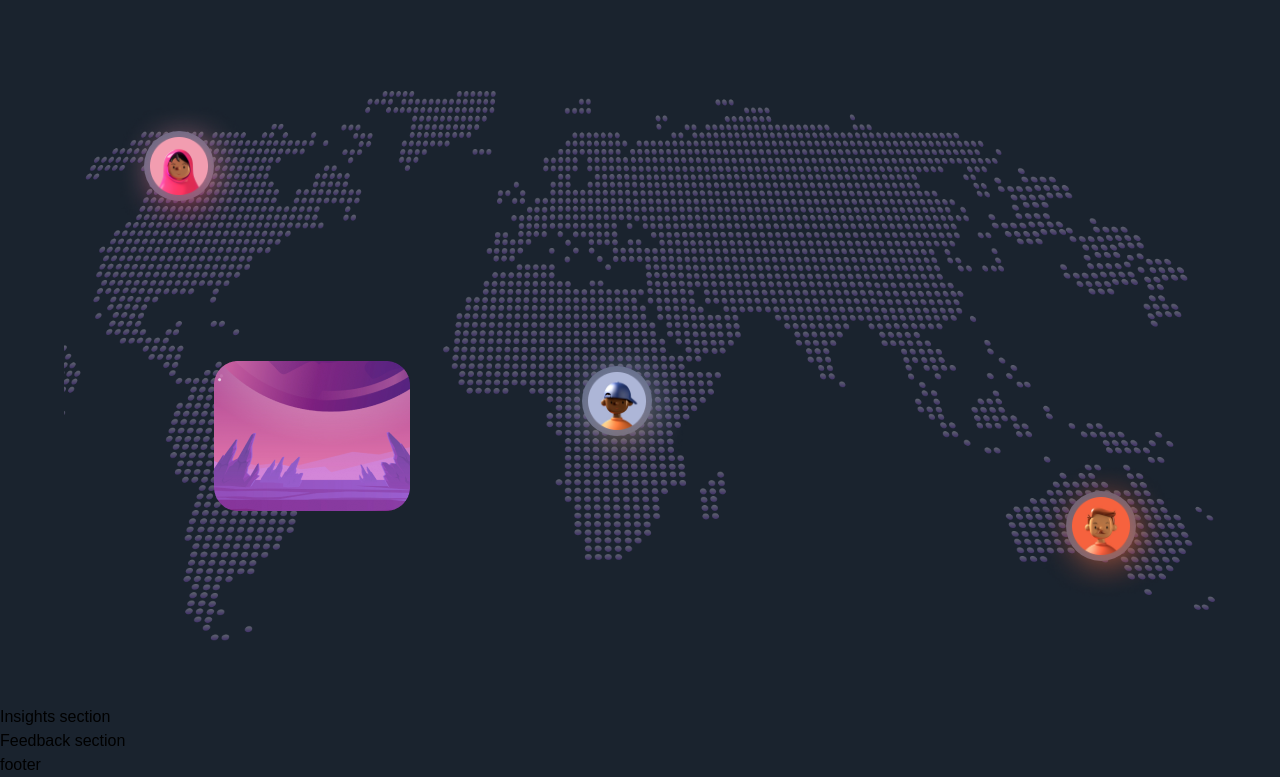
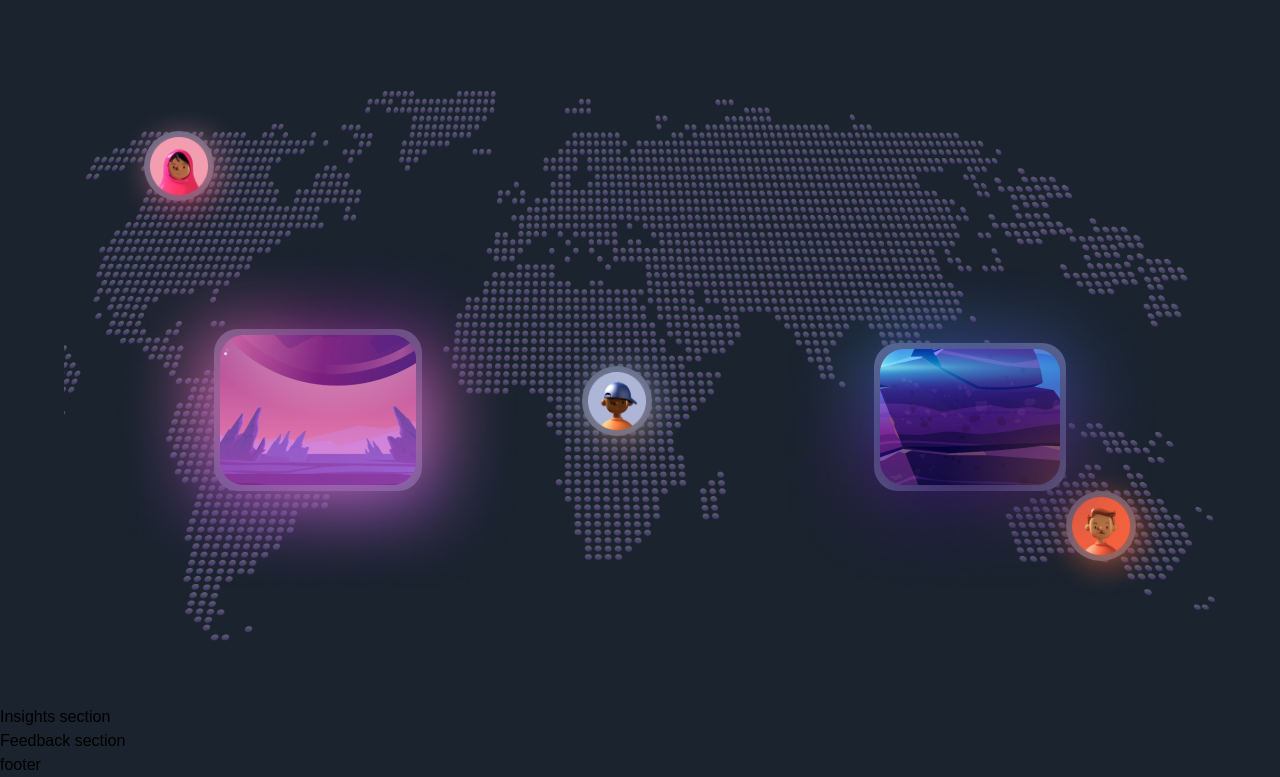
Before and after one commit to kodenow/metaverse-nextjs-tailwind, a Next.js app: page / in a window 1280 px wide. Shown: the part 4418-5195 px from the top of the page. Built offline with nearby package versions, Linux system fonts and the light colour scheme; a web font is replaced by a local one.

Commit message:
world card

```diff
--- a/sections/World.jsx
+++ b/sections/World.jsx
@@ -74,11 +74,29 @@ const World = () => (
           variants={fadeIn("up", "tween", 0.3, 1)}
           className="absolute t-[100px] flex w-full h-[550px]"
         ></motion.div> */}
-        <div className="absolute h-[150px] w-[300px] bottom-[150px] left-[150px] ">
+        <div className="absolute bottom-[150px] w-[208px] left-[150px] rounded-[24px] bg-[#5D6680]">
+          <img
+            src="world-upside-glow.png"
+            alt="world"
+            className="absolute scale-[200%] "
+          />
           <img
             src="world-upside.png"
             alt="world"
-            className="relative top-[20px]"
+            className="relative  p-[6px] rounded-[24px]"
+          />
+        </div>
+
+        <div className="absolute bottom-[150px] w-[192px] right-[150px] rounded-[24px] bg-[#5D6680]">
+          <img
+            src="world-labs-glow.png"
+            alt="world"
+            className="absolute scale-[200%] "
+          />
+          <img
+            src="world-labs.png"
+            alt="world"
+            className="relative  p-[6px] rounded-[24px]"
           />
         </div>
       </motion.div>
```
Also changed, not shown: public/world-labs-glow.png (renamed from public/1624 2.png), public/world-upside-glow.png (renamed from public/9Z_2104.w030.n002.11A.p15 2.png).
